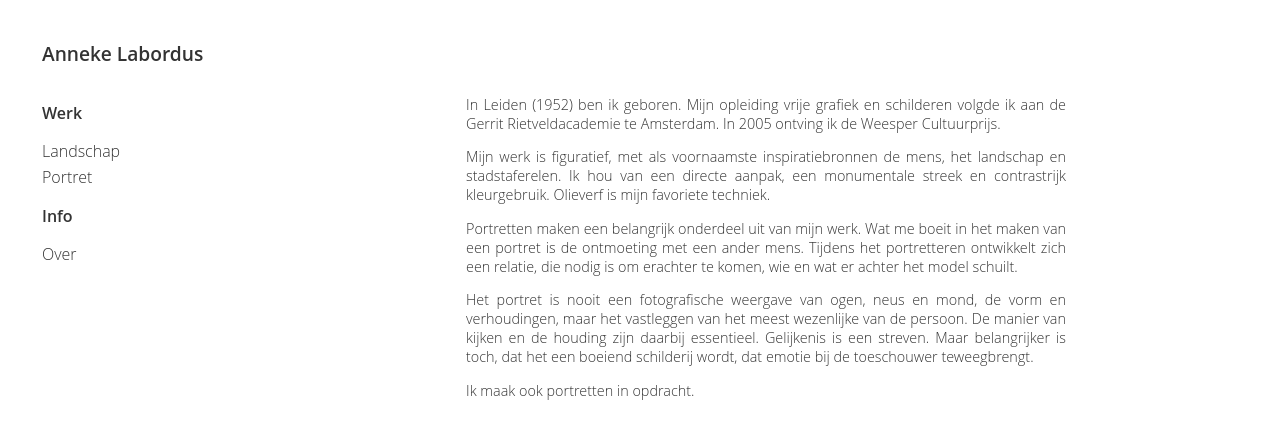
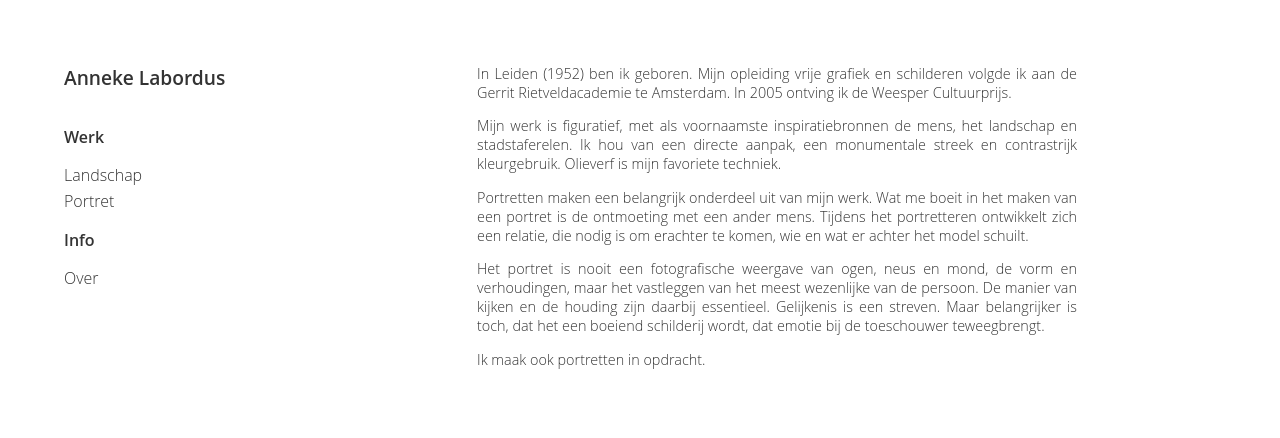
Before and after one commit to tzengerink/annekelabordus.nl, a Next.js app: page /over in a window 1280 px wide. Shown: the top 438 px of the page. Built offline with nearby package versions, Linux system fonts and the light colour scheme.

Commit message:
Improved styling of navigation elements
Added laptop+ specific margins and paddings, plus made sure that the
animations of the navigation items are only applied to the properties
that matter.

```diff
--- a/src/components/Navigation.module.css
+++ b/src/components/Navigation.module.css
@@ -12,9 +12,9 @@
     margin: 24px 0 0 24px;
     font-size: 1.2em;
     font-weight: 600;
-    -webkit-transition: all 0.15s ease-in-out;
-    -o-transition: all 0.15s ease-in-out;
-    transition: all 0.15s ease-in-out;
+    -webkit-transition: opacity 0.15s ease-in-out;
+    -o-transition: opacity 0.15s ease-in-out;
+    transition: opacity 0.15s ease-in-out;
     z-index: 1002;
 }
 
@@ -56,9 +56,9 @@
     text-align: center;
     background-color: #fff;
     transform: translateY(20px);
-    -webkit-transition: all 0.15s ease-in-out;
-    -o-transition: all 0.15s ease-in-out;
-    transition: all 0.15s ease-in-out;
+    -webkit-transition: opacity 0.15s ease-in-out, transform 0.15s ease-in-out;
+    -o-transition: opacity 0.15s ease-in-out, transform 0.15s ease-in-out;
+    transition: opacity 0.15s ease-in-out, transform 0.15s ease-in-out;
 }
 
 .content h2 {
@@ -128,7 +128,7 @@
     }
 
     .navigation h1 {
-        margin: 40px 0 0 42px;
+        margin: 42px 0 0 42px;
         width: 210px;
     }
 
@@ -155,3 +155,14 @@
         font-size: 1em;
     }
 }
+
+/* Laptops */
+@media (min-width: 1024px) {
+    .navigation h1 {
+        margin: 64px 0 0 64px;
+    }
+
+    .content {
+        padding: 0 0 0 64px;
+    }
+}
--- a/src/layout.css
+++ b/src/layout.css
@@ -34,13 +34,14 @@ p {
 
     .page {
         flex-grow: 1;
-        padding: 95px 42px 42px 42px;
+        padding: 42px;
     }
 }
 
 /* Laptops */
 @media (min-width: 1024px) {
     .page {
+        padding: 64px;
         max-width: 600px;
         margin: 0 auto;
     }
```
